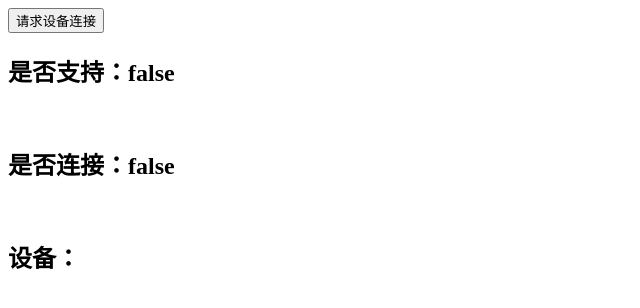
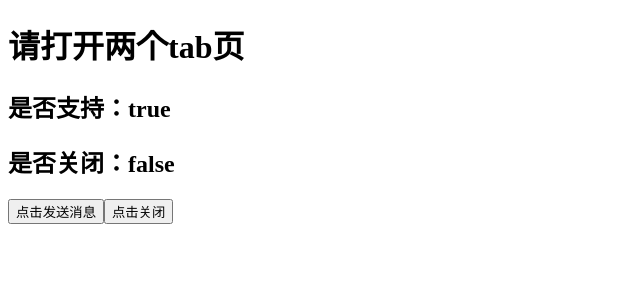
Before and after one commit to maomao124/vueuse-test, a Vue app: page / in a window 1280 px wide. Shown: the top 308 px of the page, without its empty margins (0-640 px from the left). Built offline with nearby package versions, Linux system fonts and the light colour scheme.

Commit message:
useBroadcastChannel

```diff
--- a/src/main.ts
+++ b/src/main.ts
@@ -1,4 +1,4 @@
 import { createApp } from 'vue'
-import App from './view/View12.vue'
+import App from './view/View13.vue'
 
 createApp(App).mount('#app')
--- /dev/null
+++ b/src/view/View13.vue
@@ -0,0 +1,34 @@
+<template>
+  <h1>请打开两个tab页</h1>
+  <h2>是否支持：{{ broadcastChannel.isSupported }}</h2>
+  <h2>是否关闭：{{ broadcastChannel.isClosed }}</h2>
+  <button @click="send">点击发送消息</button>
+  <button @click="broadcastChannel.close()">点击关闭</button>
+</template>
+
+<script setup lang="ts">
+import {useBroadcastChannel} from "@vueuse/core";
+import {watch} from "vue";
+
+const broadcastChannel = useBroadcastChannel({name: 'test'});
+console.log(broadcastChannel);
+
+watch(broadcastChannel.data, (msg) =>
+{
+  console.log("接收到消息：" + msg)
+})
+
+function send()
+{
+  if (!broadcastChannel.isClosed.value)
+  {
+    console.log("发送消息")
+    broadcastChannel.post("hello");
+  }
+}
+
+</script>
+
+<style scoped>
+
+</style>
```
